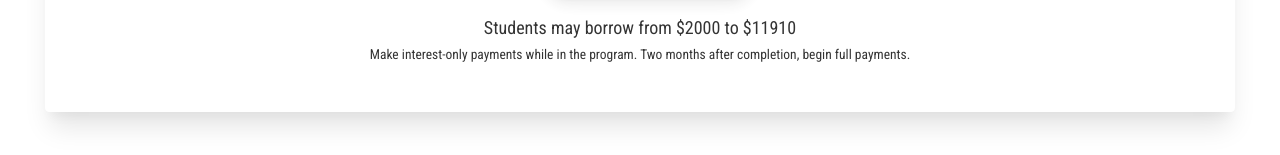
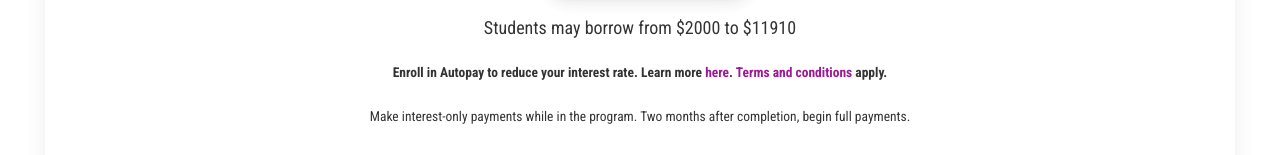
Before and after one commit to chrisdesilva/skills_fund_fullstack_unf, a Gatsby site: page / in a window 1280 px wide. Shown: the part 1563-1718 px from the top of the page. Built offline with nearby package versions, Linux system fonts and the light colour scheme; Gatsby itself is replaced by a stand-in of ours; some packages are replaced by stand-ins of ours; no server answers.

Commit message:
Show autopay on desktop

```diff
--- a/src/components/loancalculator.js
+++ b/src/components/loancalculator.js
@@ -219,7 +219,7 @@ const LoanCalculator = () => {
           Students may borrow from ${minLoanAmt} to $
           {loanInformation.maxLoanAmt}
         </p>
-        <p className="font-bold text-xs text-center lg:hidden my-4">
+        <p className="font-bold text-xs text-center my-4">
           Enroll in Autopay to reduce your interest rate. Learn more{" "}
           <a
             href="https://skills.fund/frequently-asked-questions/#autopay"
```
